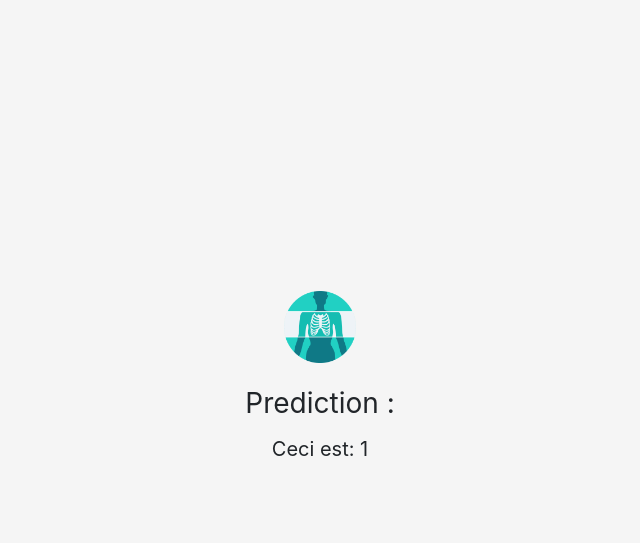
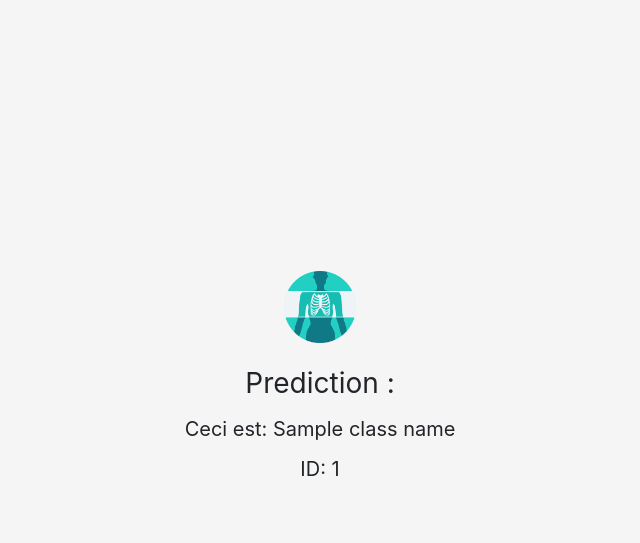
Before and after one commit to NavaFFG/brief11-pytorch-flask, a Flask app: template templates/result.html in a window 1280 px wide. Shown: the top 543 px of the page, without its empty margins (320-960 px from the left). Run offline with Flask 2, Linux system fonts and the light colour scheme; the template is opened without the code that fills it: most values are stand-ins (such as "Sample title", 1, 10 or a date in 2020); some libraries are stand-ins or nearby versions.

Commit message:
Update result.html

```diff
--- a/templates/result.html
+++ b/templates/result.html
@@ -24,7 +24,8 @@
     <form class="form-signin" method=post enctype=multipart/form-data>
         <img class="mb-4" src="/static/logo.png" alt="" width="72">
         <h1 class="h3 mb-3 font-weight-normal">Prediction :</h1>
-        <h5 class="h5 mb-3 font-weight-normal">Ceci est: {{ class_id }}</h5>
+        <h5 class="h5 mb-3 font-weight-normal">Ceci est: {{ class_name }}</h5>
+      <h5 class="h5 mb-3 font-weight-normal">ID: {{ class_id }}</h5>
         <p class="mt-5 mb-3 text-muted"></p>
     </form>
     <script src="//code.jquery.com/jquery-3.3.1.slim.min.js" integrity="sha384-q8i/X+965DzO0rT7abK41JStQIAqVgRVzpbzo5smXKp4YfRvH+8abtTE1Pi6jizo" crossorigin="anonymous"></script>
```
